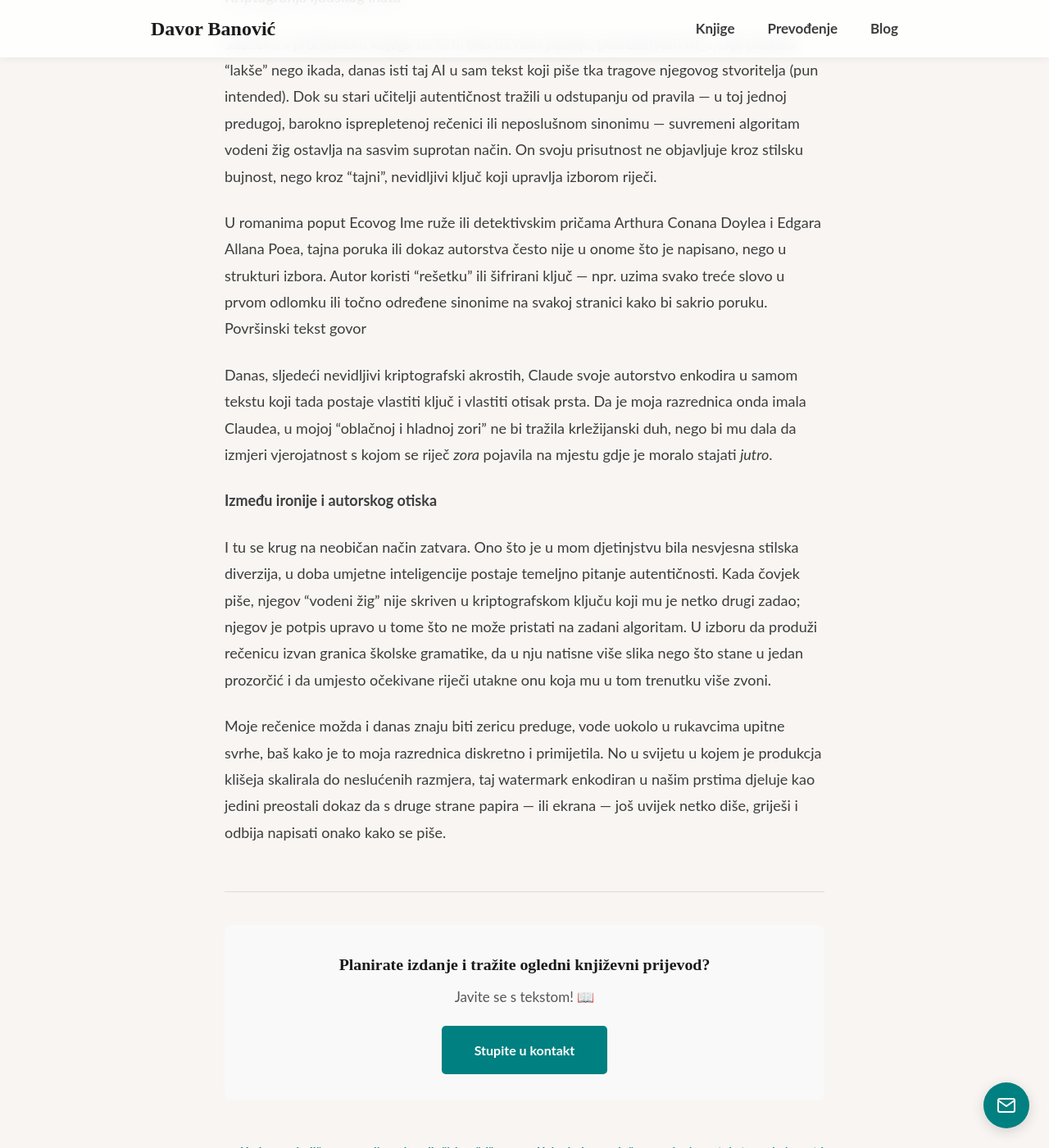
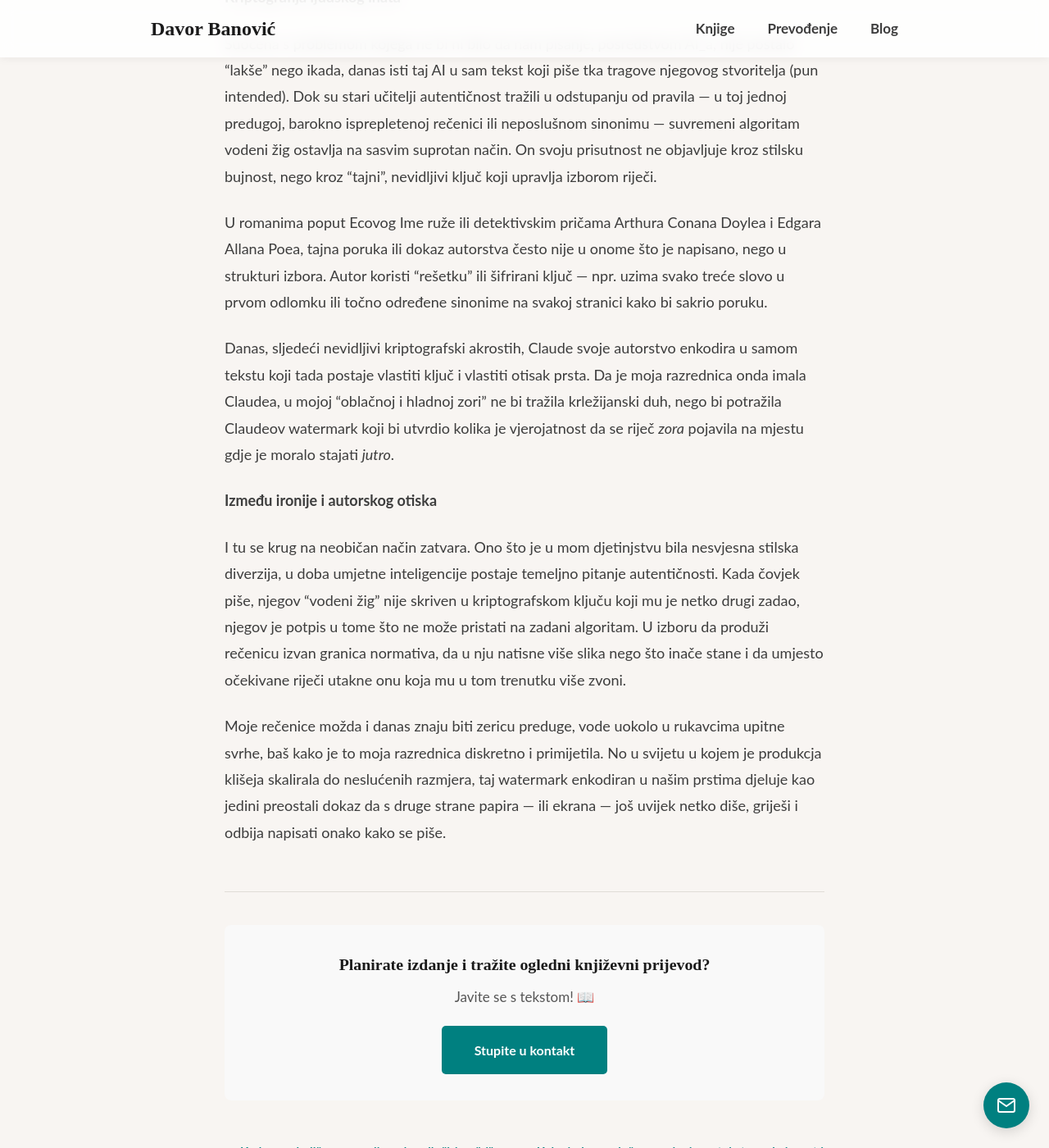
Before and after one commit to banovotz/banovotz.github.io, a Jekyll site: the page built from _posts/2026-08-20-imaju-li-i-vasi-tekstovi-vodeni-zig-pisanje-na-ruke-u-doba-ai-a.md, in a window 1280 px wide and 1400 px high, scrolled down 1392 px. Shown: the whole window at 82% size. Built offline with Jekyll 4.4.1, drawn with Linux system fonts in a browser that asks for light colours.

Commit message:
Blog post text fix

```diff
--- a/_posts/2026-08-20-imaju-li-i-vasi-tekstovi-vodeni-zig-pisanje-na-ruke-u-doba-ai-a.md
+++ b/_posts/2026-08-20-imaju-li-i-vasi-tekstovi-vodeni-zig-pisanje-na-ruke-u-doba-ai-a.md
@@ -19,12 +19,12 @@ Danas, desetljećima nakon te plave školske knjižice, svijet je stvorio stroje
 
 Suočena s problemom kojega ne bi ni bilo da nam pisanje, posredstvom AI_a, nije postalo "lakše" nego ikada, danas isti taj AI u sam tekst koji piše tka tragove njegovog stvoritelja (pun intended). Dok su stari učitelji autentičnost tražili u odstupanju od pravila — u toj jednoj predugoj, barokno isprepletenoj rečenici ili neposlušnom sinonimu — suvremeni algoritam vodeni žig ostavlja na sasvim suprotan način. On svoju prisutnost ne objavljuje kroz stilsku bujnost, nego kroz "tajni", nevidljivi ključ koji upravlja izborom riječi.
 
-U romanima poput Ecovog Ime ruže ili detektivskim pričama Arthura Conana Doylea i Edgara Allana Poea, tajna poruka ili dokaz autorstva često nije u onome što je napisano, nego u strukturi izbora. Autor koristi "rešetku" ili šifrirani ključ — npr. uzima svako treće slovo u prvom odlomku ili točno određene sinonime na svakoj stranici kako bi sakrio poruku. Površinski tekst govor
+U romanima poput Ecovog Ime ruže ili detektivskim pričama Arthura Conana Doylea i Edgara Allana Poea, tajna poruka ili dokaz autorstva često nije u onome što je napisano, nego u strukturi izbora. Autor koristi "rešetku" ili šifrirani ključ — npr. uzima svako treće slovo u prvom odlomku ili točno određene sinonime na svakoj stranici kako bi sakrio poruku.
 
-Danas, sljedeći nevidljivi kriptografski akrostih, Claude svoje autorstvo enkodira u samom tekstu koji tada postaje vlastiti ključ i vlastiti otisak prsta. Da je moja razrednica onda imala Claudea, u mojoj "oblačnoj i hladnoj zori" ne bi tražila krležijanski duh, nego bi mu dala da izmjeri vjerojatnost s kojom se riječ *zora* pojavila na mjestu gdje je moralo stajati *jutro*.
+Danas, sljedeći nevidljivi kriptografski akrostih, Claude svoje autorstvo enkodira u samom tekstu koji tada postaje vlastiti ključ i vlastiti otisak prsta. Da je moja razrednica onda imala Claudea, u mojoj "oblačnoj i hladnoj zori" ne bi tražila krležijanski duh, nego bi potražila Claudeov watermark koji bi utvrdio kolika je vjerojatnost da se riječ *zora* pojavila na mjestu gdje je moralo stajati *jutro*.
 
 **Između ironije i autorskog otiska**
 
-I tu se krug na neobičan način zatvara. Ono što je u mom djetinjstvu bila nesvjesna stilska diverzija, u doba umjetne inteligencije postaje temeljno pitanje autentičnosti. Kada čovjek piše, njegov "vodeni žig" nije skriven u kriptografskom ključu koji mu je netko drugi zadao; njegov je potpis upravo u tome što ne može pristati na zadani algoritam. U izboru da produži rečenicu izvan granica školske gramatike, da u nju natisne više slika nego što stane u jedan prozorčić i da umjesto očekivane riječi utakne onu koja mu u tom trenutku više zvoni.
+I tu se krug na neobičan način zatvara. Ono što je u mom djetinjstvu bila nesvjesna stilska diverzija, u doba umjetne inteligencije postaje temeljno pitanje autentičnosti. Kada čovjek piše, njegov "vodeni žig" nije skriven u kriptografskom ključu koji mu je netko drugi zadao, njegov je potpis u tome što ne može pristati na zadani algoritam. U izboru da produži rečenicu izvan granica normativa, da u nju natisne više slika nego što inače stane i da umjesto očekivane riječi utakne onu koja mu u tom trenutku više zvoni.
 
 Moje rečenice možda i danas znaju biti zericu preduge, vode uokolo u rukavcima upitne svrhe, baš kako je to moja razrednica diskretno i primijetila. No u svijetu u kojem je produkcja klišeja skalirala do neslućenih razmjera, taj watermark enkodiran u našim prstima djeluje kao jedini preostali dokaz da s druge strane papira — ili ekrana — još uvijek netko diše, griješi i odbija napisati onako kako se piše.
```
